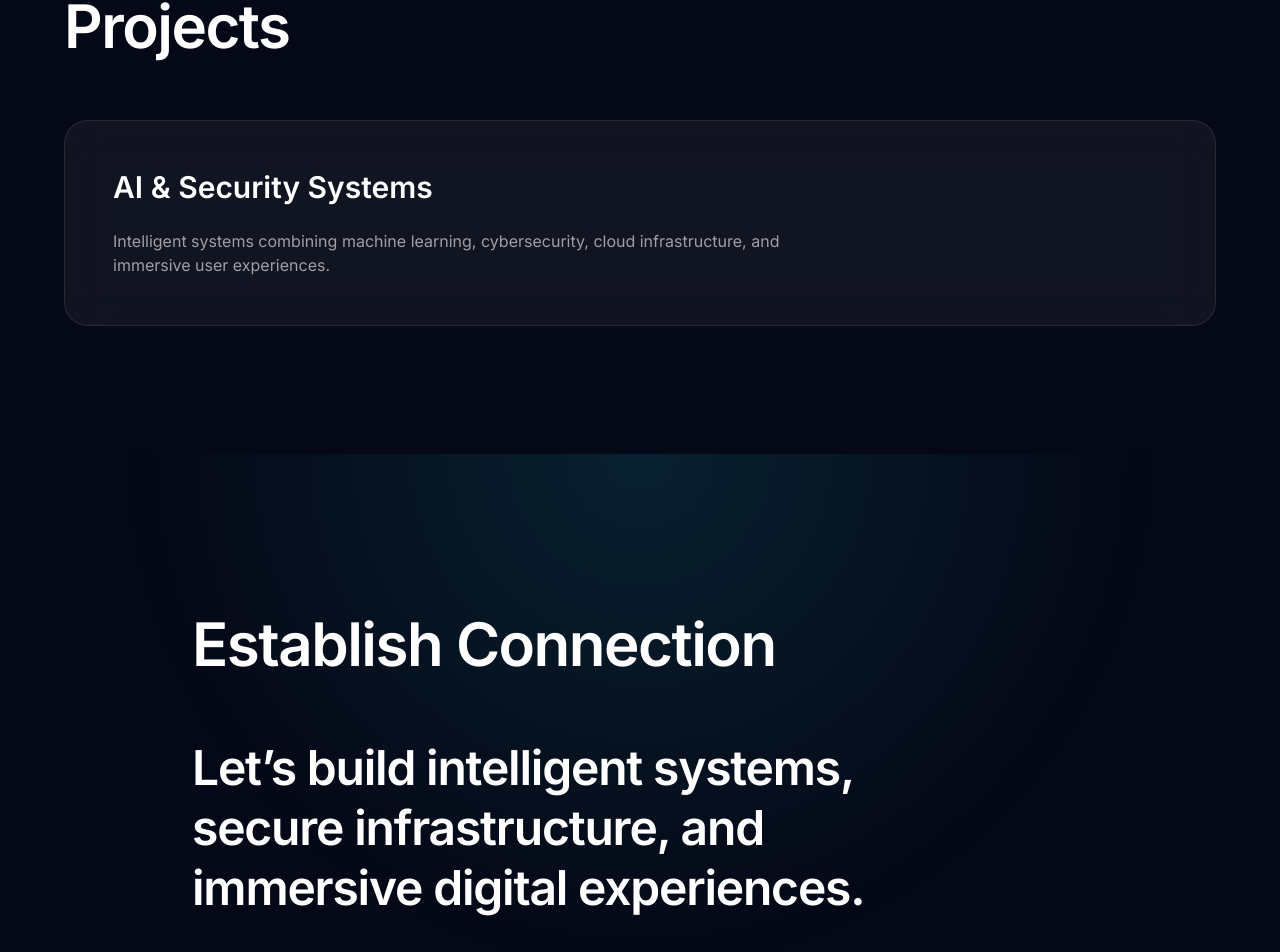
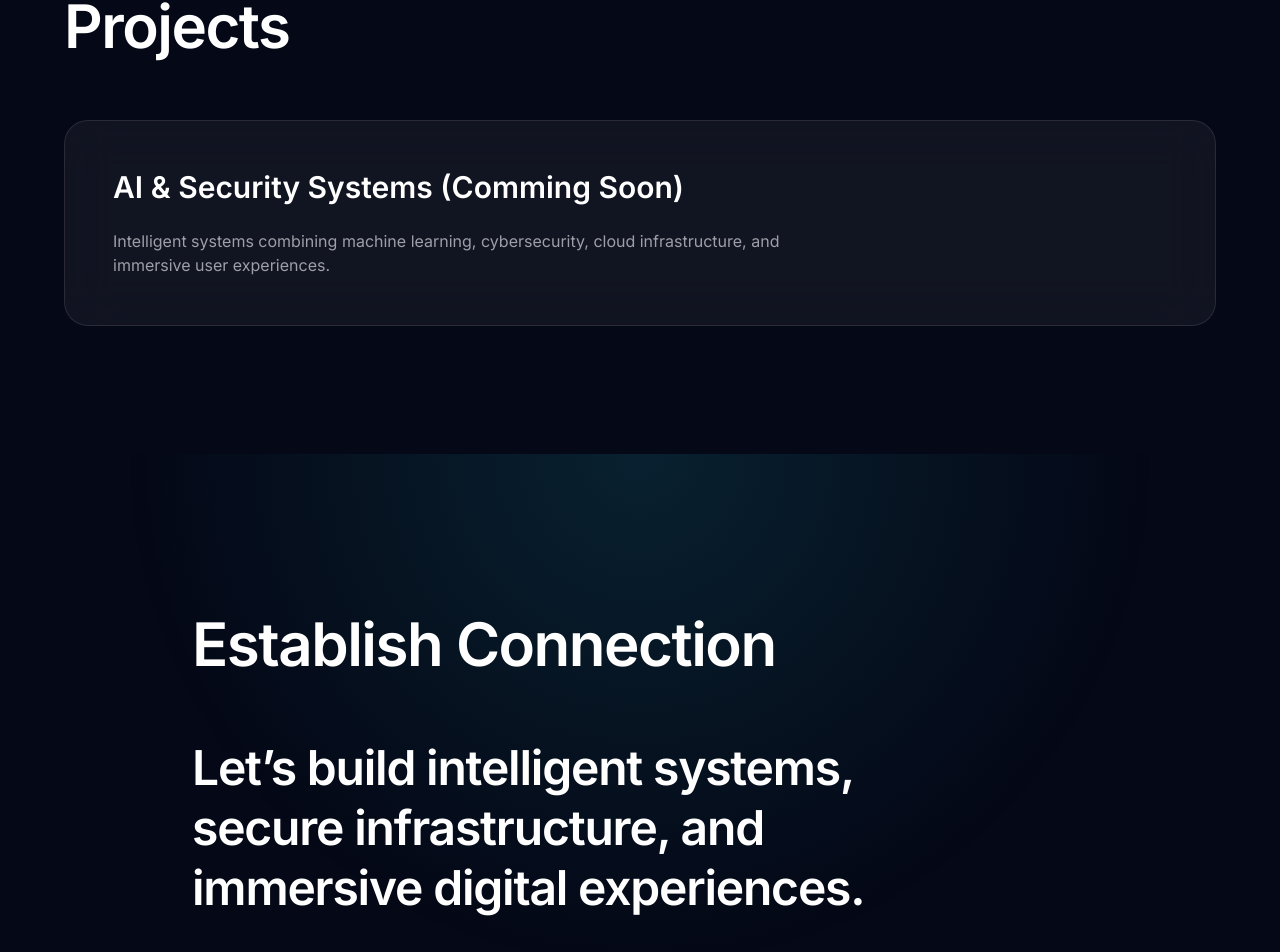
Before and after one commit to karanharika/portofolio, a React (Vite) app: page / in a window 1280 px wide. Shown: the part 6309-7261 px from the top of the page. Built offline with nearby package versions, Linux system fonts and the light colour scheme.

Commit message:
updated index.html

```diff
--- a/index.html
+++ b/index.html
@@ -36,7 +36,7 @@
 
   <meta property="og:image" content="/preview.png" />
 
-  <meta property="og:url" content="YOUR_DOMAIN" />
+  <meta property="og:url" content="https://karanharika.github.io/portofolio/" />
 
   <meta name="twitter:card" content="summary_large_image" />
 
@@ -45,7 +45,7 @@
     "@context": "https://schema.org",
     "@type": "Person",
     "name": "Karanveer Harika",
-    "url": "https://www.linkedin.com/in/karanveer-harika-dev",
+    "url": "https://karanharika.github.io/portofolio/",
     "sameAs": [
       "https://github.com/karanharika",
       "https://www.linkedin.com/in/karanveer-harika-dev"
--- a/src/sections/Projects.jsx
+++ b/src/sections/Projects.jsx
@@ -21,7 +21,7 @@ export default function Projects() {
           "
         >
           <h3 className="text-3xl font-semibold">
-            AI & Security Systems
+            AI & Security Systems (Comming Soon)
           </h3>
 
           <p className="mt-6 max-w-2xl text-zinc-400">
```
